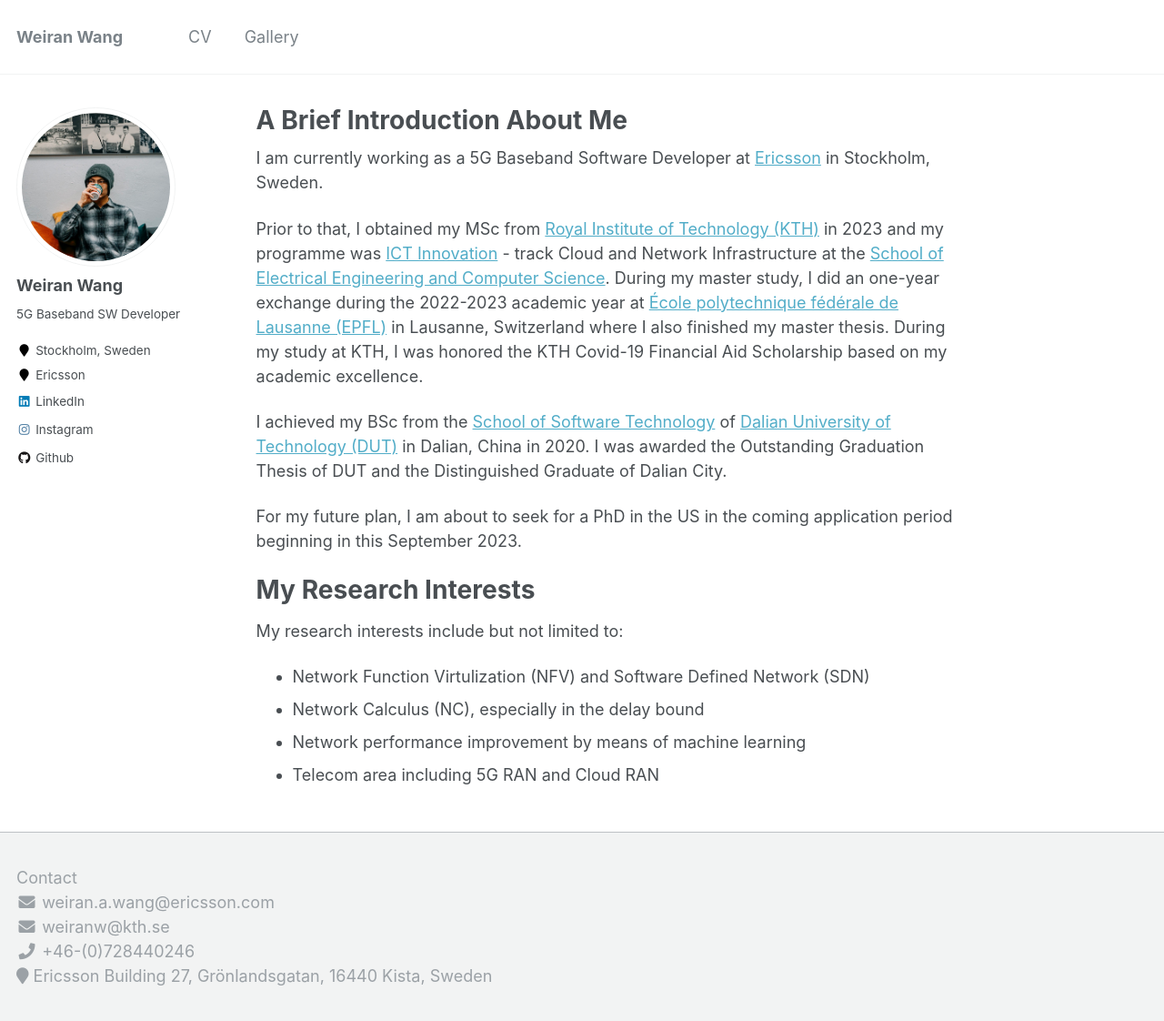
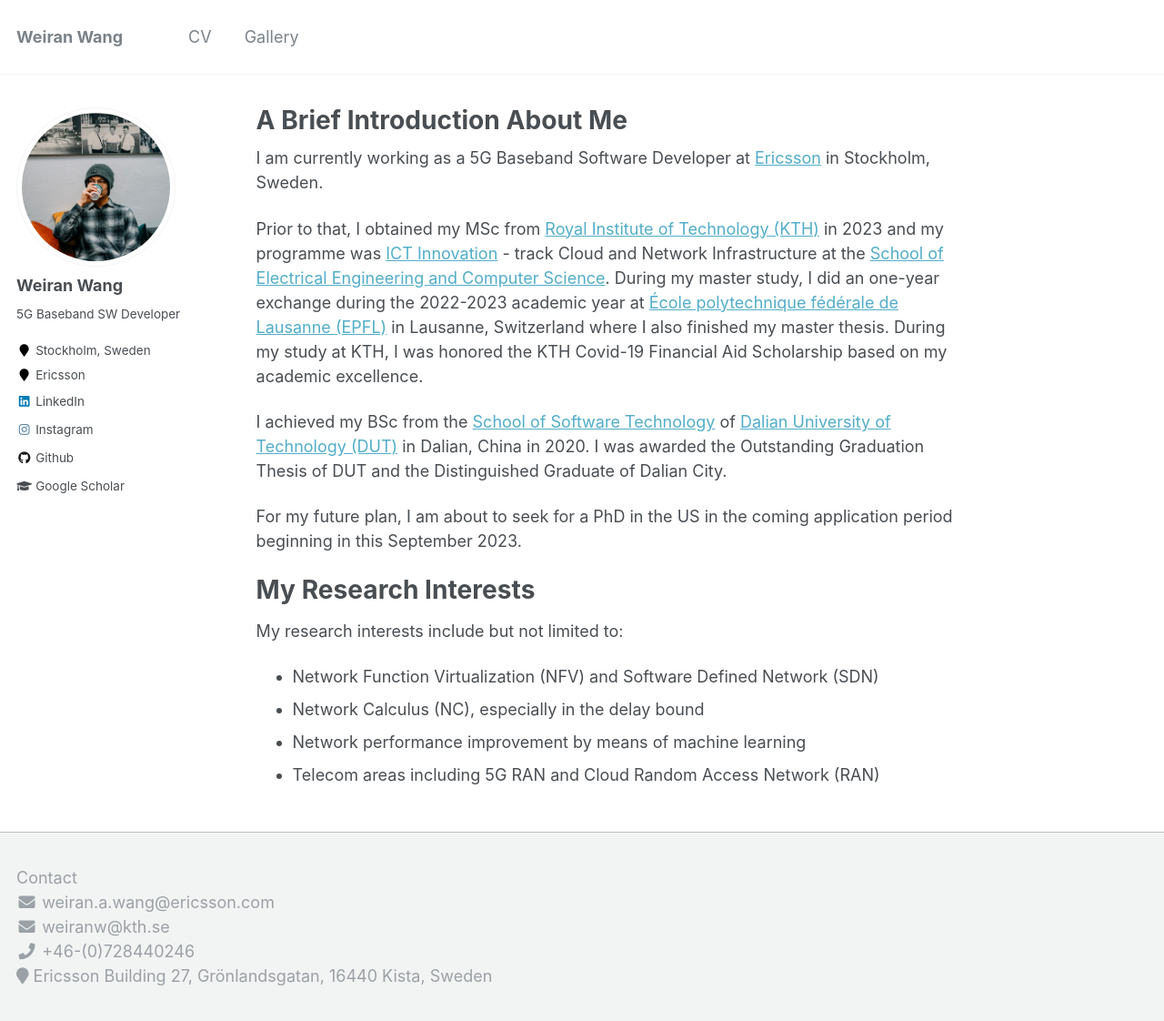
Before and after one commit to wangweiran0129/wangweiran0129.github.io, a Jekyll site: the page built from _pages/about.md, in a window 1280 px wide and 1122 px high. Shown: the whole window at 91% size. Built offline with Jekyll 4.4.1, drawn with Linux system fonts in a browser that asks for light colours.

Commit message:
Update my Google Scholar and fix one typo in about.md

```diff
--- a/_config.yml
+++ b/_config.yml
@@ -86,7 +86,7 @@
   location         : "Stockholm, Sweden"
   employer         : "Ericsson"
   pubmed           : # "https://www.ncbi.nlm.nih.gov/pubmed/?term=john+snow"
-  googlescholar    : # "http://yourfullgooglescholarurl.com"
+  googlescholar    : "https://scholar.google.com/citations?hl=en&user=tnTAPYIAAAAJ"
   email            :
   researchgate     :  # example: "https://www.researchgate.net/profile/yourprofile"
   uri              :
--- a/_pages/about.md
+++ b/_pages/about.md
@@ -20,10 +20,10 @@
 ======
 My research interests include but not limited to:
 <ul id="research_interest">
- <li> Network Function Virtulization (NFV) and Software Defined Network (SDN) </li>
+ <li> Network Function Virtualization (NFV) and Software Defined Network (SDN) </li>
  <li> Network Calculus (NC), especially in the delay bound </li>
  <li> Network performance improvement by means of machine learning </li>
- <li> Telecom area including 5G RAN and Cloud RAN </li>
+ <li> Telecom areas including 5G RAN and Cloud Random Access Network (RAN) </li>
 </ul>
 
 <br>
```
Also changed, not shown: README.md (+1 -0 lines).
